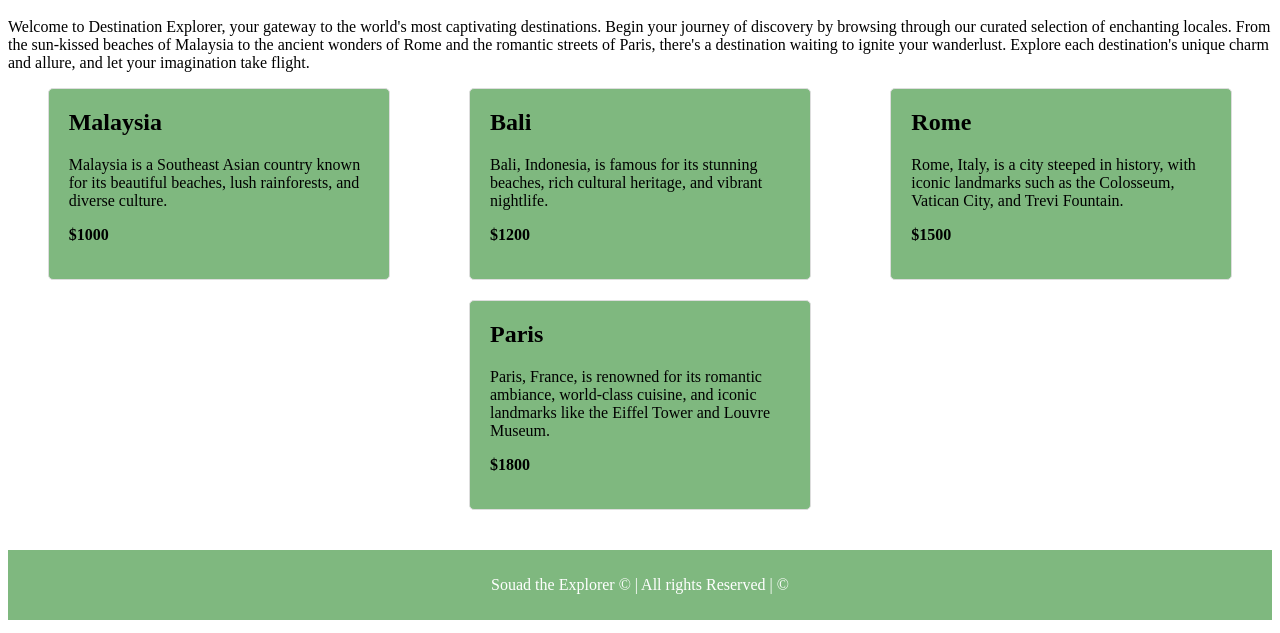
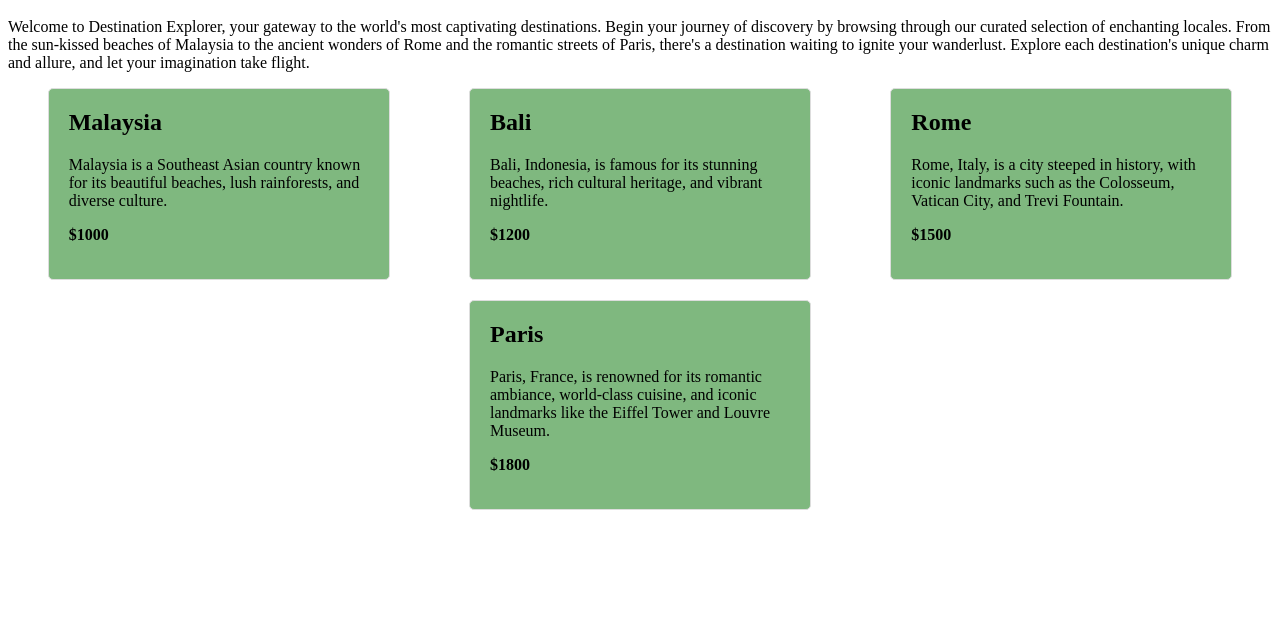
Before and after one commit to souadkhalifeh/Travel-Destination-Website, a plain HTML site: page destination.html in a window 1280 px wide. Shown: the part 167-800 px from the top of the page. Drawn offline with Linux system fonts and the light colour scheme.

Commit message:
destination edited

```diff
--- a/styles/style.css
+++ b/styles/style.css
@@ -49,6 +49,7 @@ img{
     display: flex;
     flex-wrap: wrap;
     justify-content: space-around;
+    padding-bottom:160px;
 }
 .destination-card {
     background-color: rgb(127, 184, 127);
@@ -80,6 +81,4 @@ img{
         text-align: center;
         padding:10px;
         margin-top:20px;
-
-
     }
```
